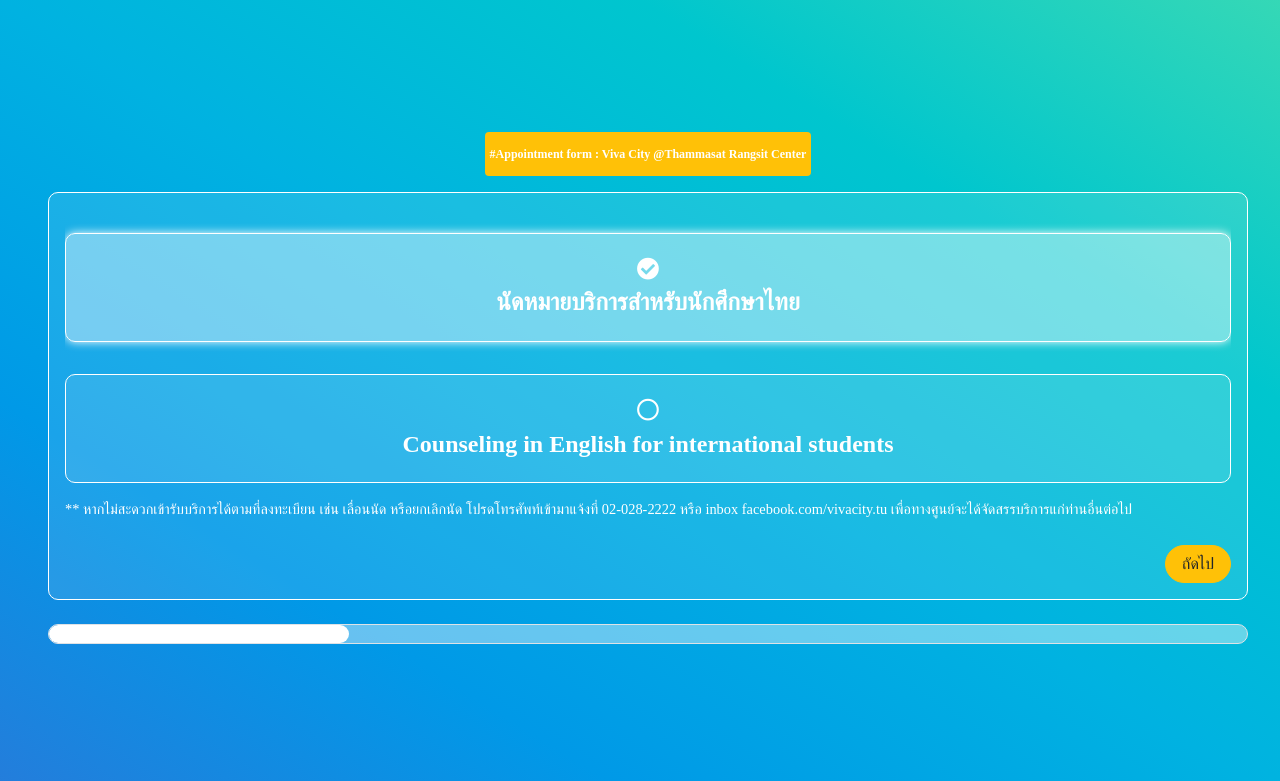
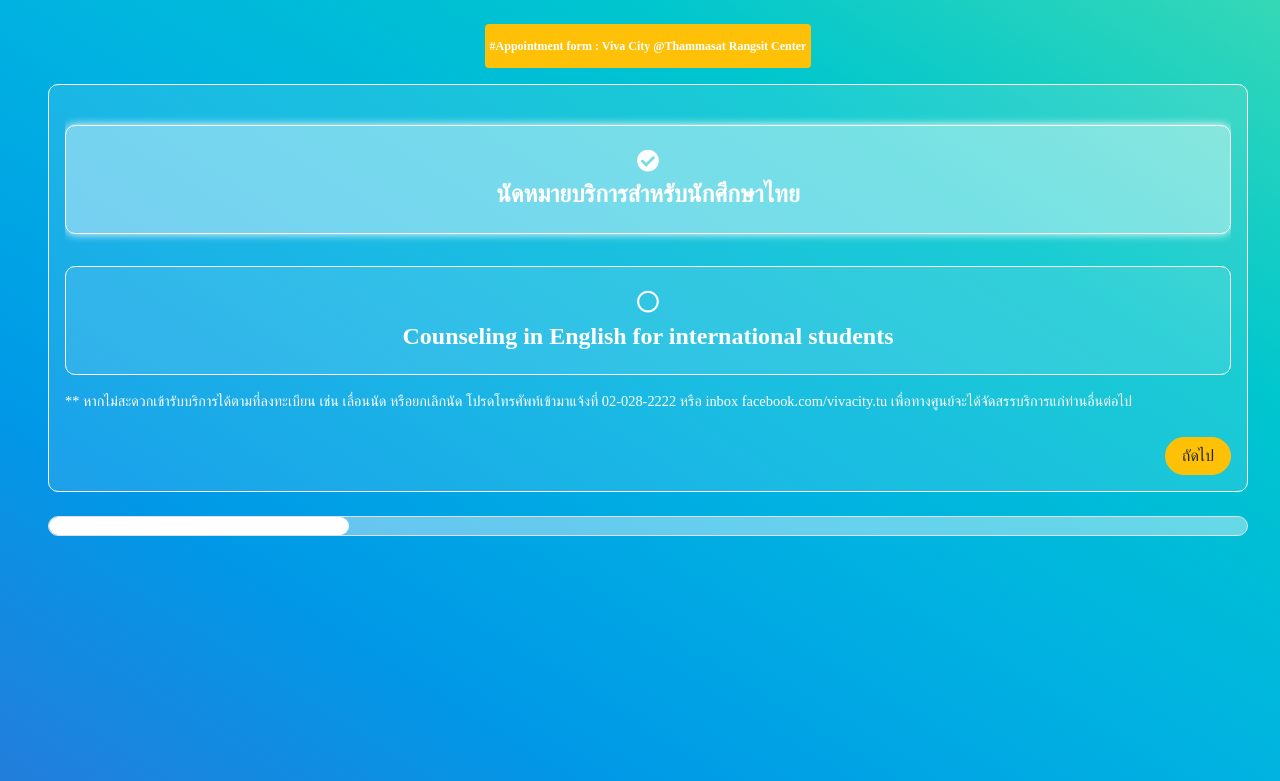
Before and after one commit to assanai56023287040/vivafront, a plain HTML site: page index.html in a window 1280 px wide. Shown: the top 781 px of the page. Drawn offline with Linux system fonts and the light colour scheme; a web font is replaced by a local one.

Commit message:
change format and structure for element

```diff
--- a/index.html
+++ b/index.html
@@ -30,11 +30,12 @@
 </head>
 <body>
 <div id="app" class="container-fluid px-2">
-	<div class="d-flex flex-row w-100" style="height: 100vh;">
+	<div class="d-flex flex-row h-100 w-100">
 		<img class="img-fluid align-self-end d-none d-lg-block" src="asset/img/form-wizard.png" style="max-width: 40vw;max-height: 90vh;">
-		<div class="align-self-center text-center flex-fill p-sm-2 p-md-3 p-lg-4">
+		<div class="align-self-center d-flex text-center flex-fill p-2 p-md-3 p-lg-4 vh-100" style="overflow-y: auto;">
+			<div class="align-self-stretch w-100">
 				<div class="badge badge-warning text-white py-3 mt-0 mb-3 mx-auto">#Appointment form : Viva City @Thammasat Rangsit Center</div>
-			<div class="bg-white-transparant-1 p-3">
+				<div class="bg-white-transparant-1 p-3 w-100">
 					<div class="my-2 w-100" style="min-height: 40vh;overflow-y: auto;">
 						<!-- section 1 -->
 						<section id="step-1" style="display: none;">
@@ -93,14 +94,14 @@
 						<!-- section 4 -->
 						<section id="step-4" style="display: none;">
 							<div class="d-flex flex-row w-100">
-							<div class="item-white-transparant align-self-stretch mx-3 py-2 text-center flex-fill"
+								<div class="item-white-transparant align-self-stretch mx-2 py-2 text-center flex-fill"
 									@click="hasvisit=true"
 									:class="{'selgreenitem' : hasvisit==true}"
 									>
 									<i class="my-2" :class="hasvisit==true? 'fas fa-check-circle' : 'far fa-circle'" style="font-size: 1.4rem;color: #ffffff;"></i>
 									<p class="text-white font-weight-bold mb-1">เคยมาใช้บริการ</p>
 								</div>
-							<div class="item-white-transparant align-self-stretch mx-3 py-2 text-center flex-fill"
+								<div class="item-white-transparant align-self-stretch mx-2 py-2 text-center flex-fill"
 									@click="hasvisit=false"
 									:class="{'selreditem' : hasvisit==false}"
 									>
@@ -144,8 +145,9 @@
 					</div>
 				</div>
 
-			<div class="progress border my-4 section-bar-white">
+				<div class="progress border my-4 section-bar-white w-100">
 					<div class="progress-bar bg-white" :style="calculateprogresslength()"></div>
+				</div>
 			</div>
 		</div>
 		<div class=""></div>
```
Lines whose indentation alone changed are shown as unchanged.
